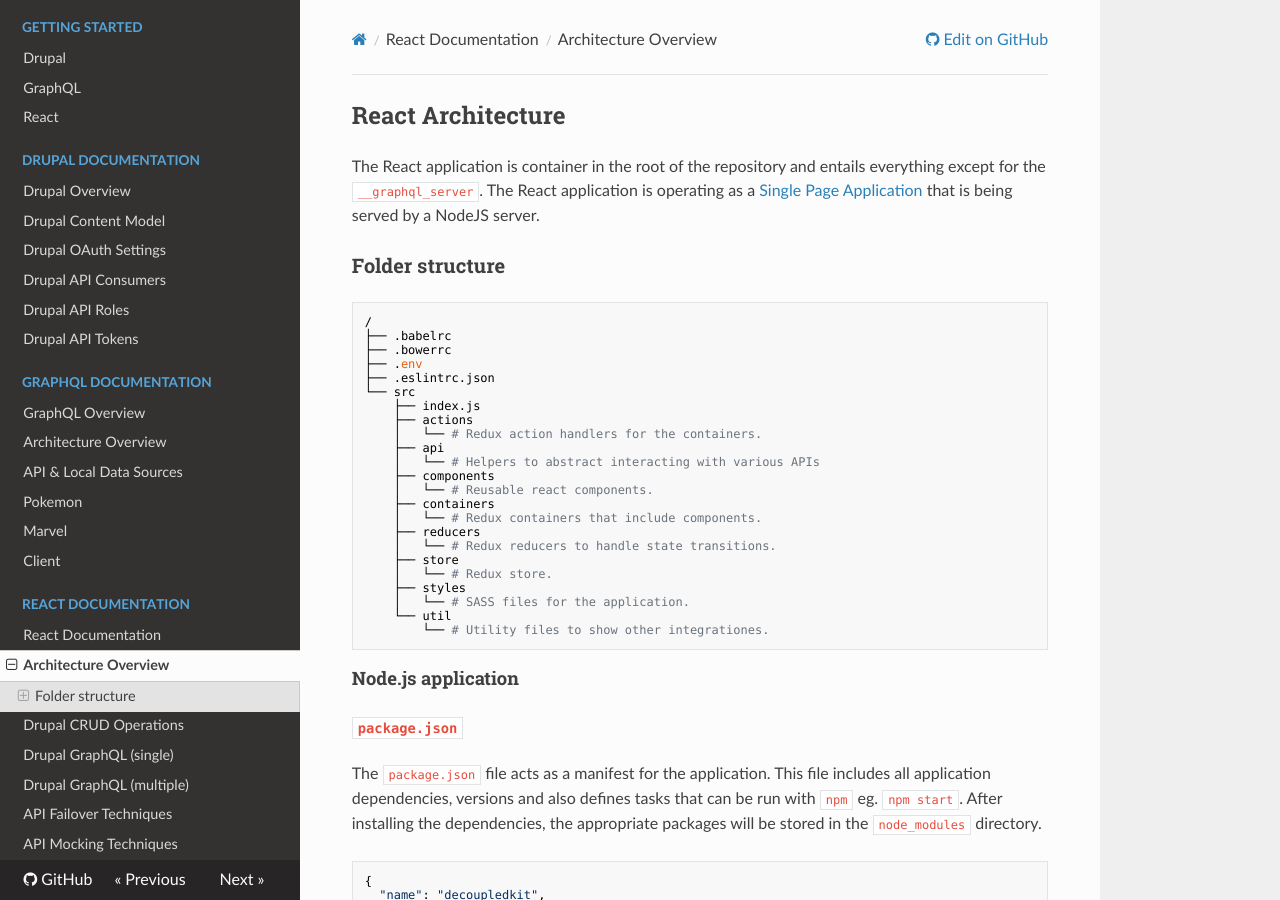
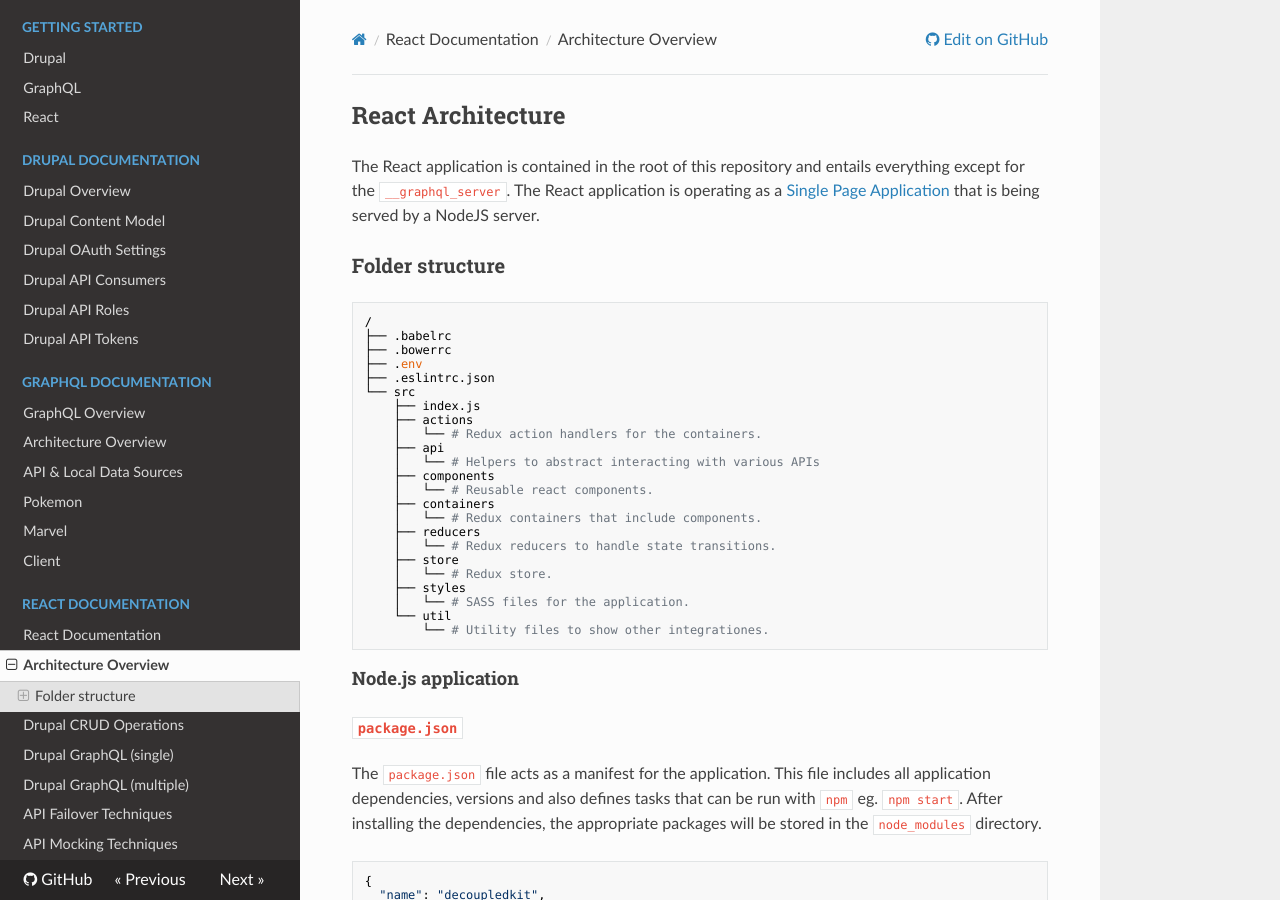
Before and after one commit to steveworley/decoupledkit-react, an MkDocs documentation site: the page built from docs/react-architecture.md, in a window 1280 px wide and 900 px high. Built offline with MkDocs 1.6.1, drawn with Linux system fonts in a browser that asks for light colours; nearby versions of some CDN libraries; old or Windows-style settings are respelled for this version of MkDocs.

Commit message:
Fix typo.

```diff
--- a/docs/react-architecture.md
+++ b/docs/react-architecture.md
@@ -1,6 +1,6 @@
 ## React Architecture
 
-The React application is container in the root of the repository and entails everything except for the `__graphql_server`. The React application is operating as a [Single Page Application](https://en.wikipedia.org/wiki/Single-page_application) that is being served by a NodeJS server.
+The React application is contained in the root of this repository and entails everything except for the `__graphql_server`. The React application is operating as a [Single Page Application](https://en.wikipedia.org/wiki/Single-page_application) that is being served by a NodeJS server.
 
 
 ### Folder structure
```
